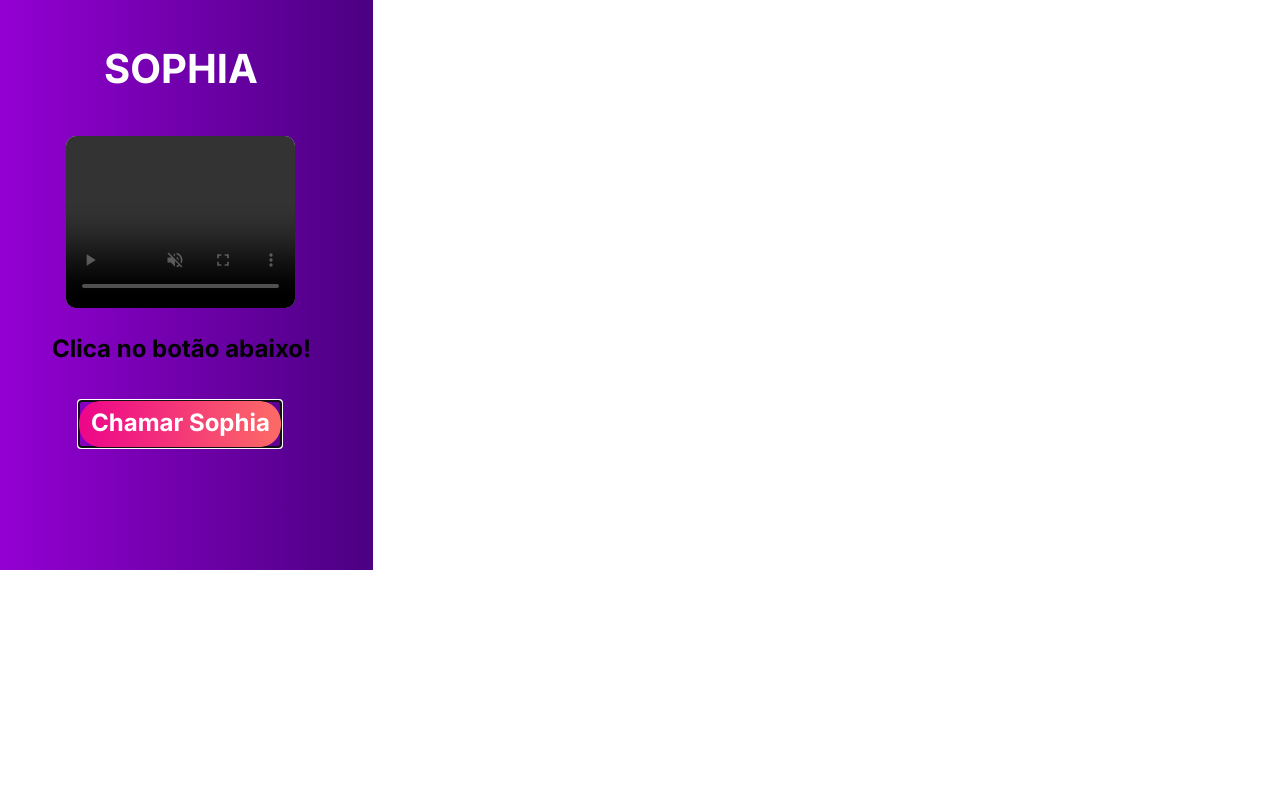
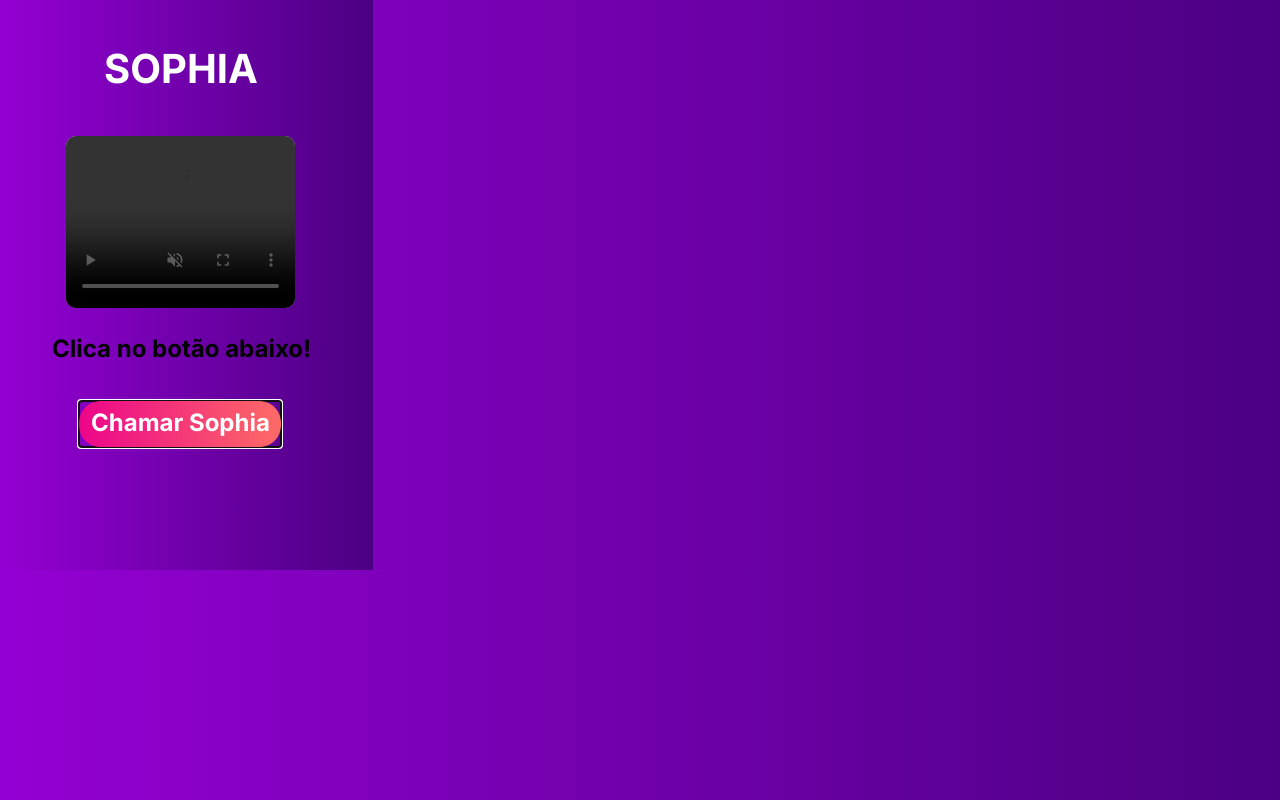
Before and after one commit to higorkkjx/pppp, a website built with Parcel: page index.html in a window 1280 px wide. Built offline with nearby package versions, Linux system fonts and the light colour scheme; grey boxes are pictures that could not be loaded.

Commit message:
Add files via upload

```diff
--- a/global.css
+++ b/global.css
@@ -1,7 +1,14 @@
+/* index.css */
+
 body {
   margin: 0;
   line-height: normal;
+  background: linear-gradient(90deg, #9400d3, indigo);
+  overflow: hidden; /* Impede que a barra de rolagem apareça quando a tela for pequena */
 }
+
+/* Restante do seu CSS permanece o mesmo */
+
 
 :root {
   /* fonts */
```
